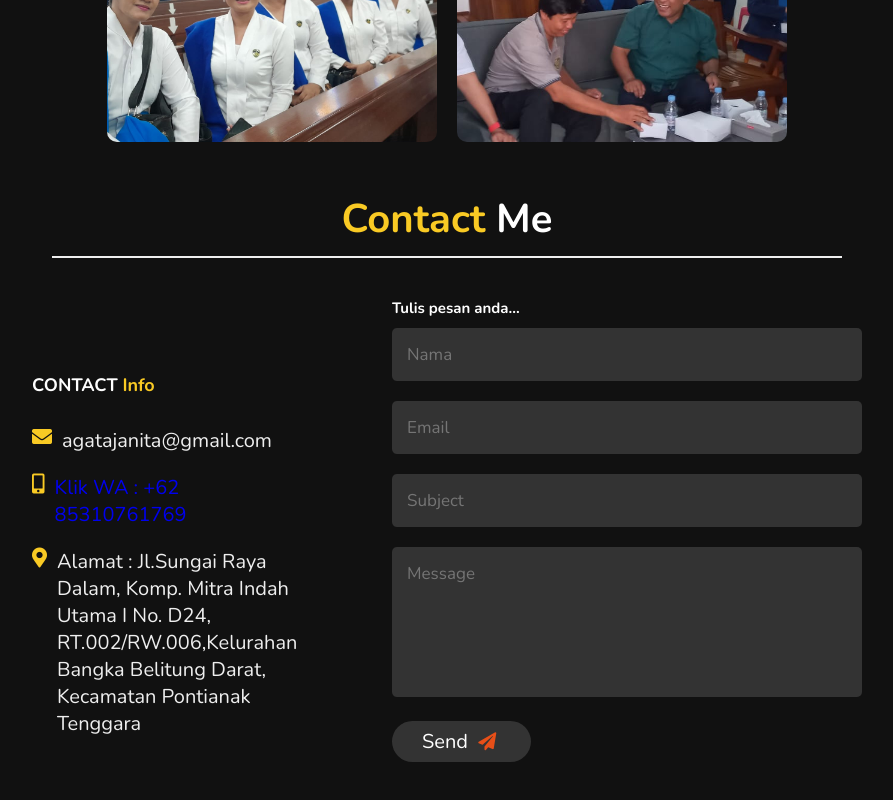
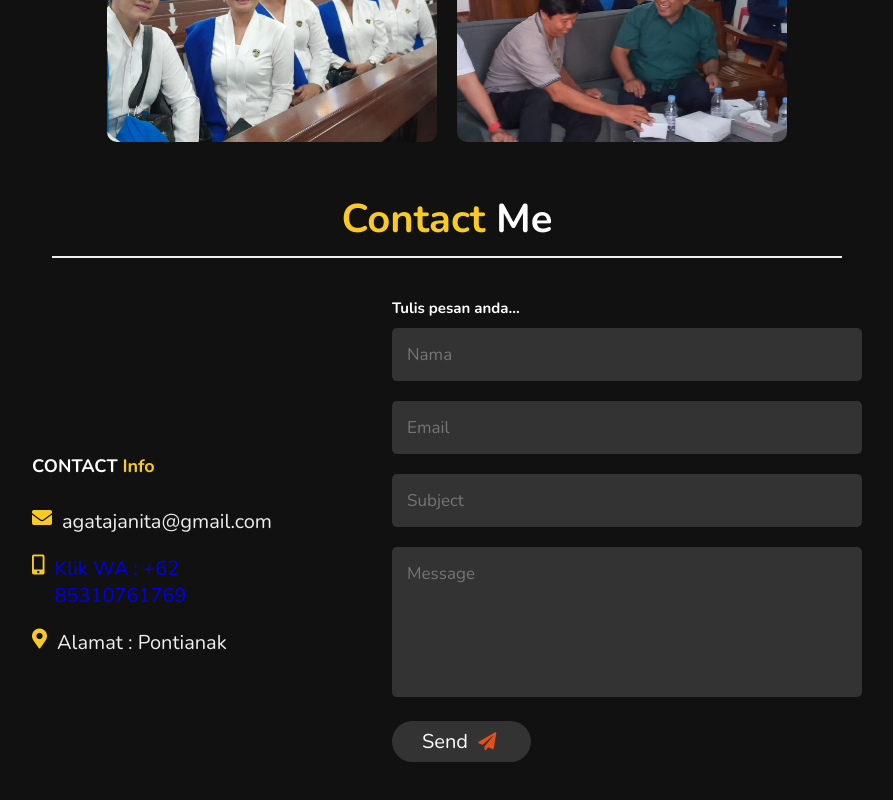
Before and after one commit to githubclarus62/agatha.github.io, a plain HTML site: page index.html in a window 1280 px wide. Shown: the part 4497-5297 px from the top of the page, without its empty margins (368-1261 px from the left). Drawn offline with nearby package versions, Linux system fonts and the light colour scheme; animation ran at ten frames a second; a web font is replaced by a local one.

Commit message:
perubahan index.html

```diff
--- a/index.html
+++ b/index.html
@@ -234,9 +234,7 @@
         <div class="info">
           <h3 style="text-transform: none;"><i class="fas fa-envelope"></i>agatajanita@gmail.com</h3>
           <h3><i class="fas fa-mobile-alt"></i><a href="https://wa.me/+6285310761769">Klik WA : +62 85310761769</a></h3>
-          <h3 style="text-transform: none;"><i class="fas fa-map-marker-alt"></i>Alamat : Jl.Sungai Raya Dalam, Komp.
-            Mitra Indah Utama I No. D24,
-            RT.002/RW.006,Kelurahan Bangka Belitung Darat, Kecamatan Pontianak Tenggara</h3>
+          <h3 style="text-transform: none;"><i class="fas fa-map-marker-alt"></i>Alamat : Pontianak</h3>
         </div>
       </div>
       <form id="contact-form" class="#" action="https://formspree.io/f/mvojydbl" method="POST">
```
